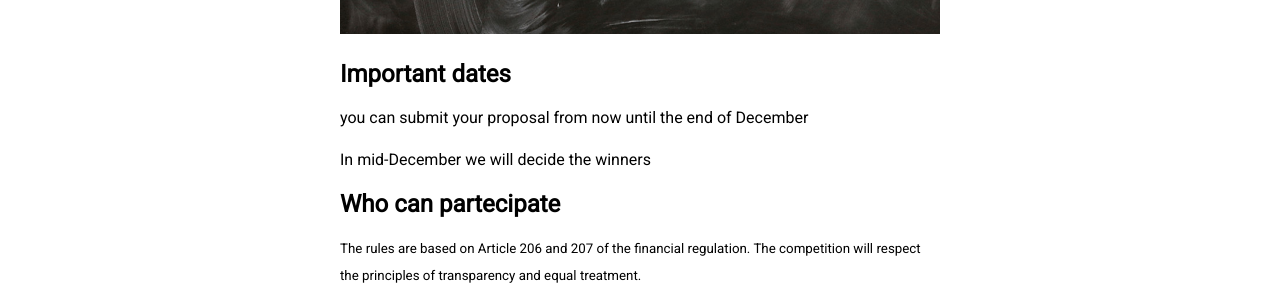
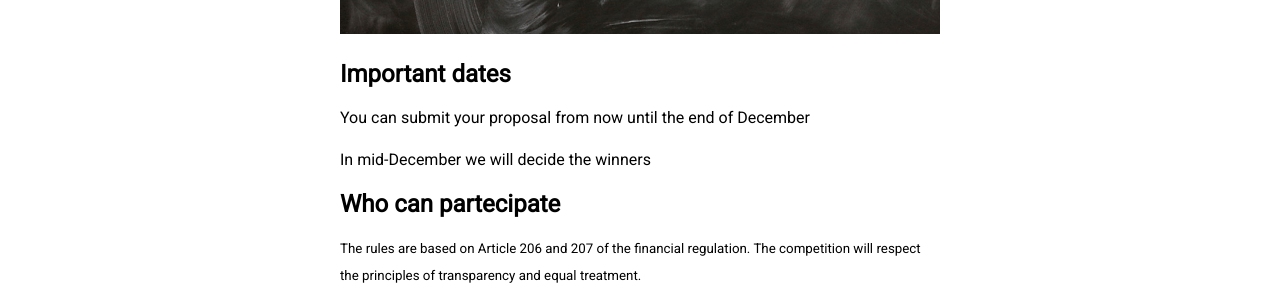
Before and after one commit to piskello/greemta, a Jekyll site: the page built from docs/pages/rules.md, in a window 1280 px wide and 900 px high, scrolled down 349 px. Shown: the part 152-452 px from the top of the window. Built offline with Jekyll 4.4.1, drawn with Linux system fonts in a browser that asks for light colours; nearby versions of some CDN libraries; comment, search, counter and statistics services are not loaded.

```diff
--- a/docs/pages/rules.md
+++ b/docs/pages/rules.md
@@ -4,7 +4,7 @@ title: rules
 image: rules-1.jpg
 ---
 ## Important dates
-you can submit your proposal from now until the end of December
+You can submit your proposal from now until the end of December
 
 In mid-December we will decide the winners
 
```
